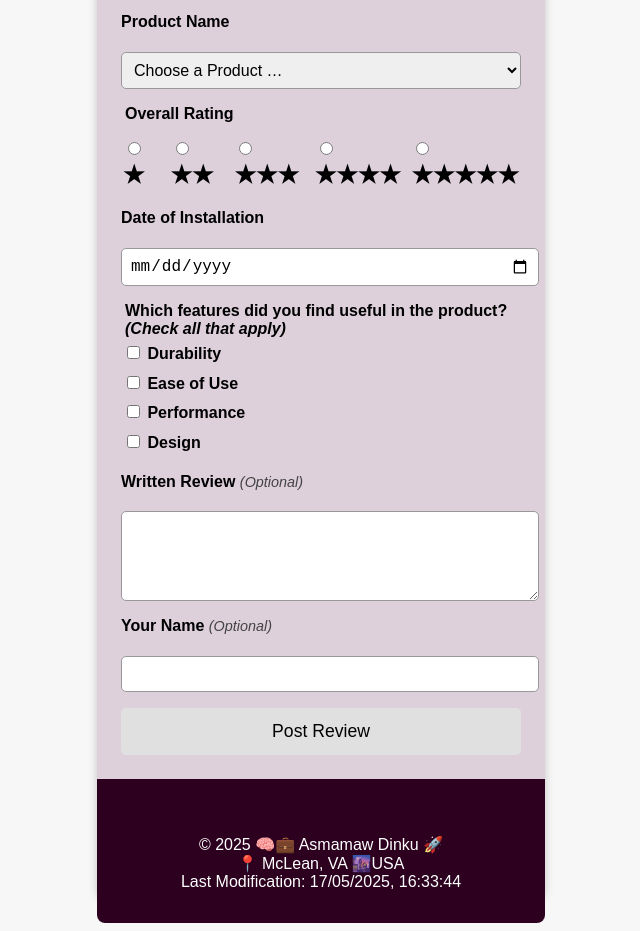
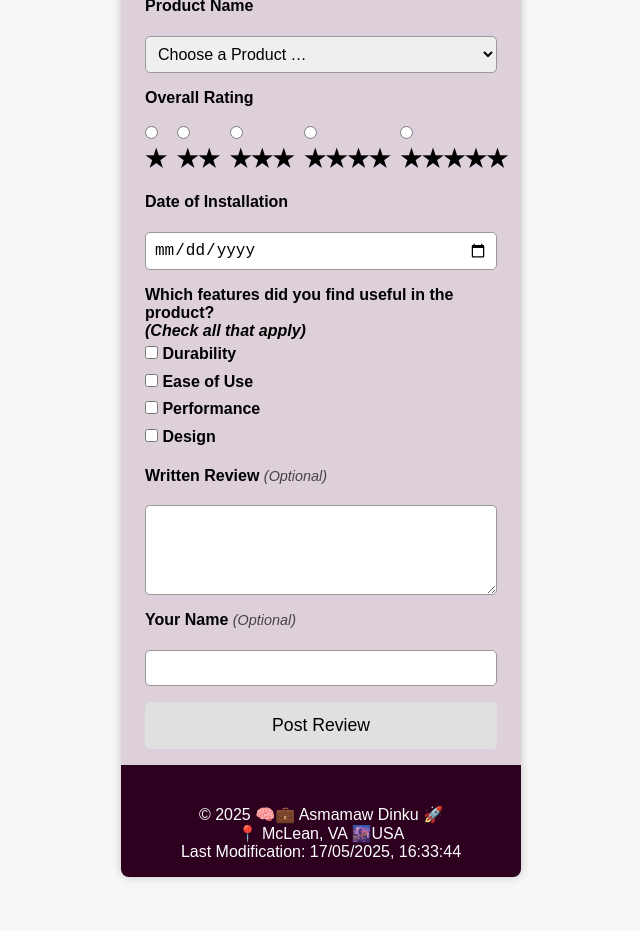
Before and after one commit to AsmamawDinku/wdd131, a plain HTML site: page form.html in a window 1280 px wide. Shown: the part 95-1026 px from the top of the page, without its empty margins (319-959 px from the left). After the commit the page ends 988 px from the top, so only its background shows below. Drawn offline with Linux system fonts and the light colour scheme.

Commit message:
Redesigned review layout

```diff
--- a/form.html
+++ b/form.html
@@ -4,34 +4,27 @@
   <meta charset="UTF-8" />
   <meta name="viewport" content="width=device-width, initial-scale=1.0"/>
   <title>Product Review</title>
-  <!-- ====== external stylesheet ====== -->
   <link rel="stylesheet" href="styles/form.css"/>
 </head>
-
 <body>
   <main>
-    <!-- ====== card header ====== -->
     <h2>Product Review</h2>
-
-    <!-- ====== review form ====== -->
     <form name="form" id="reviewForm">
-      <!-- product list -->
       <label for="product">Product Name</label>
       <select id="product" name="product" required>
         <option value="">Choose a Product …</option>
-<option value="book_of_mormon">Book of Mormon (Missionary Edition)</option>
-<option value="quad_english">Quadruple Combination – English, Genuine Leather</option>
-<option value="come_follow_me_manual">Come, Follow Me — Home‑Study Manual</option>
-<option value="preach_my_gospel">Preach My Gospel (2nd Edition)</option>
-<option value="ctr_ring">CTR Ring – Stainless Steel</option>
-<option value="oil_vial">Consecrated Oil Vial – Keychain</option>
-<option value="temple_recommend_holder">Temple Recommend Holder – Faux Leather</option>
-<option value="primary_manual">Primary Manual – Ages 8–11</option>
-<option value="for_strength_of_youth">For the Strength of Youth Pamphlet</option>
-<option value="familyproclamation_print">“The Family: A Proclamation to the World” Print</option>
+        <option value="book_of_mormon">Book of Mormon (Missionary Edition)</option>
+        <option value="quad_english">Quadruple Combination – English</option>
+        <option value="come_follow_me_manual">Come, Follow Me — Home‑Study Manual</option>
+        <option value="preach_my_gospel">Preach My Gospel (2nd Edition)</option>
+        <option value="ctr_ring">CTR Ring – Stainless Steel</option>
+        <option value="oil_vial">Consecrated Oil Vial – Keychain</option>
+        <option value="temple_recommend_holder">Temple Recommend Holder</option>
+        <option value="primary_manual">Primary Manual – Ages 8–11</option>
+        <option value="for_strength_of_youth">For the Strength of Youth Pamphlet</option>
+        <option value="familyproclamation_print">“The Family: A Proclamation to the World” Print</option>
       </select>
 
-      <!-- star rating -->
       <fieldset class="rating">
         <legend>Overall Rating</legend>
         <div class="rating-options">
@@ -43,33 +36,26 @@
         </div>
       </fieldset>
 
-      <!-- install date -->
       <label for="installDate">Date of Installation</label>
       <input type="date" id="installDate" name="installDate" required>
 
-      <!-- feature checkboxes -->
       <fieldset>
-        <legend>Which features did you find useful in the product?<br>
-          <em>(Check all that apply)</em></legend>
+        <legend>Which features did you find useful in the product?<br><em>(Check all that apply)</em></legend>
         <label><input type="checkbox" name="features" value="Durability"> Durability</label>
-        <label><input type="checkbox" name="features" value="Ease of Use"> Ease&nbsp;of&nbsp;Use</label>
+        <label><input type="checkbox" name="features" value="Ease of Use"> Ease of Use</label>
         <label><input type="checkbox" name="features" value="Performance"> Performance</label>
         <label><input type="checkbox" name="features" value="Design"> Design</label>
       </fieldset>
 
-      <!-- written review -->
       <label for="writtenReview">Written Review <span class="optional">(Optional)</span></label>
       <textarea id="writtenReview" name="writtenReview" rows="4"></textarea>
 
-      <!-- reviewer name -->
       <label for="name">Your Name <span class="optional">(Optional)</span></label>
       <input type="text" id="name" name="name">
 
-      <!-- submit -->
       <button type="submit">Post Review</button>
     </form>
 
-    <!-- ====== compact footer, matches card width ====== -->
     <footer class="footer-card">
       <div class="footer-spacer"></div>
       <p>&copy; 2025 🧠💼 Asmamaw Dinku 🚀<br>📍 McLean, VA 🌆USA<br>
--- a/scripts/form.js
+++ b/scripts/form.js
@@ -4,7 +4,7 @@ document.getElementById('lastModified').textContent =
   lastMod.toLocaleString('en-GB', { dateStyle: 'short', timeStyle: 'medium' });
 
 // Handle form submission
-document.forms['form'].addEventListener('submit', function(e) {
+document.forms['form'].addEventListener('submit', function (e) {
   e.preventDefault();
 
   const data = new FormData(this);
--- a/styles/form.css
+++ b/styles/form.css
@@ -1,31 +1,34 @@
+/* Reset and base styles */
+* {
+  box-sizing: border-box;
+  margin: 0;
+  padding: 0;
+}
+
 body {
   font-family: Arial, sans-serif;
-  margin: 0;
-  padding: 0;
   background: #f7f7f7;
+  min-height: 100vh;
   display: flex;
-  flex-direction: column;
-  align-items: center;
+  justify-content: center;
+  padding: 1rem;
+  overflow-y: auto; /* Enables scroll if needed */
 }
 
+/* Main content card */
 main {
   background: #ddd0db;
   padding: 1.5rem;
-  margin: 2rem 0;
+  margin: auto;
   border-radius: 8px;
   max-width: 400px;
-  width: 90%;
+  width: 100%;
   box-shadow: 0 0 10px rgba(0,0,0,0.2);
-
+  display: flex;
+  flex-direction: column;
 }
 
-main {
-  position: relative;
-  padding-bottom: 0;
-}
-
-
-
+/* Header */
 h2 {
   background-color: #2c001e;
   color: white;
@@ -35,6 +38,7 @@ h2 {
   margin: -1.5rem -1.5rem 1rem -1.5rem;
 }
 
+/* Form elements */
 form {
   display: flex;
   flex-direction: column;
@@ -80,6 +84,7 @@ textarea {
   resize: vertical;
 }
 
+/* Button styling */
 button {
   padding: 0.8rem;
   font-size: 1.1rem;
@@ -87,15 +92,10 @@ button {
   background-color: #e0e0e0;
   border-radius: 5px;
   cursor: pointer;
-  margin-bottom: 1.5rem;
 }
 
 button:hover {
   background-color: #ccc;
-}
-
-button[type="submit"] {
-  margin-bottom: 1.5rem;
 }
 
 .optional {
@@ -105,24 +105,17 @@ button[type="submit"] {
   color: #444;
 }
 
-.footer-spacer {
-  height: 1rem;
-}
-
+/* Footer */
 footer {
   background-color: #2c001e;
   color: white;
   padding: 1rem;
   text-align: center;
-  width: 100%;
+  width: calc(100% + 3rem);
+  margin: 1rem -1.5rem -1.5rem -1.5rem;
   border-radius: 0 0 8px 8px;
-  margin-top: 0.5rem;
 }
 
-.footer-card {
-  margin: 0 -1.5rem -1.5rem -1.5rem;
-  width: auto;
-}
 .footer-spacer {
   height: 1.5rem;
   background: transparent;
```
